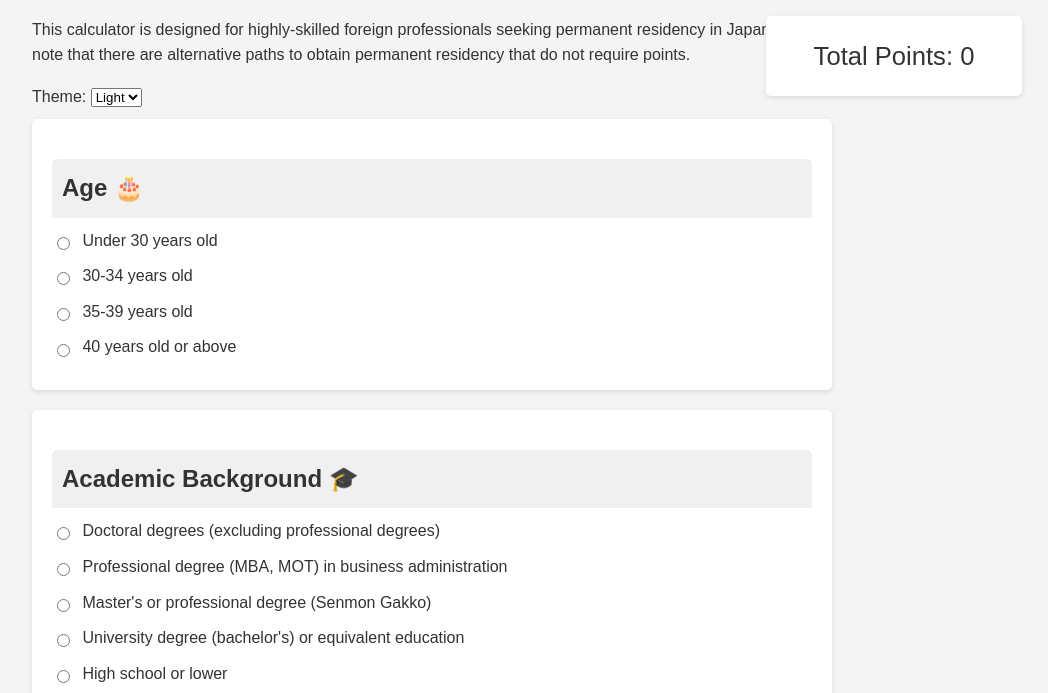
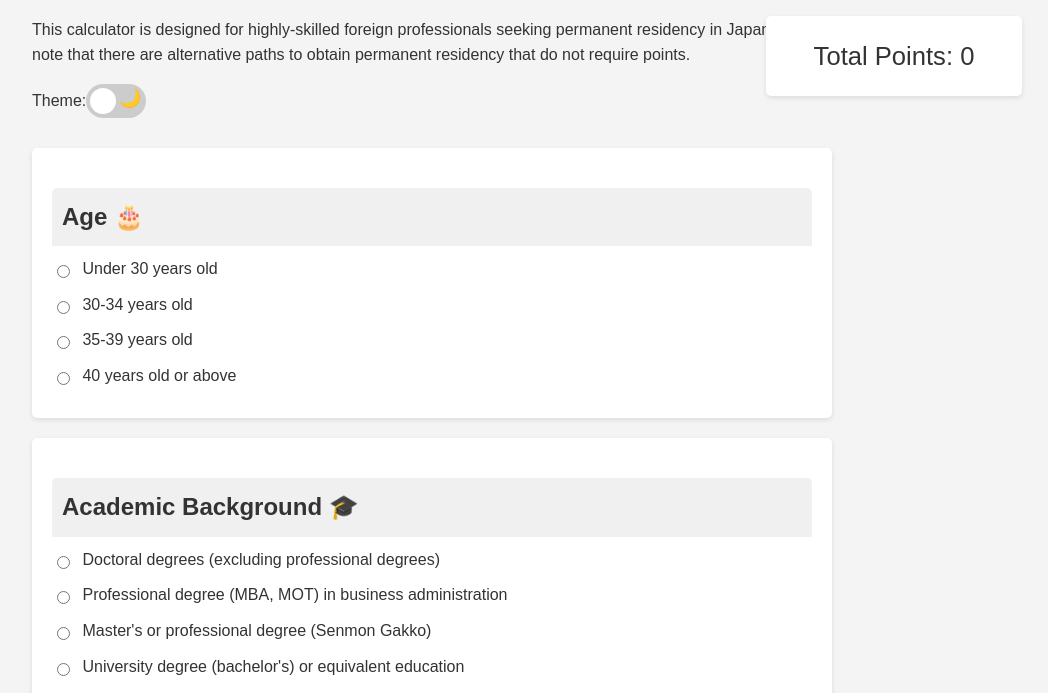
Before and after one commit to rbnhd/pr-point-calc-japan, a plain HTML site: page index.html in a window 1280 px wide. Shown: the part 104-797 px from the top of the page, without its empty margins (208-1256 px from the left). Drawn offline with Linux system fonts and the light colour scheme.

Commit message:
create a toggle for dark mode

```diff
--- a/index.html
+++ b/index.html
@@ -146,10 +146,77 @@
         .dark-mode .points-green {
             background-color: hsl(120, 68%, 12%);
         }
+
+        .dark-mode-toggle {
+            display: flex;
+            align-items: center;
+            margin-bottom: 20px;
+        }
+
+        .toggle-switch {
+            position: relative;
+            display: inline-block;
+            width: 60px;
+            height: 34px;
+        }
+
+        .toggle-switch input {
+            opacity: 0;
+            width: 0;
+            height: 0;
+        }
+
+        .toggle-slider {
+            position: absolute;
+            cursor: pointer;
+            top: 0;
+            left: 0;
+            right: 0;
+            bottom: 0;
+            background-color: #ccc;
+            transition: .4s;
+            border-radius: 34px;
+        }
+
+        .toggle-slider:before {
+            position: absolute;
+            content: "";
+            height: 26px;
+            width: 26px;
+            left: 4px;
+            bottom: 4px;
+            background-color: white;
+            transition: .4s;
+            border-radius: 50%;
+        }
+
+        input:checked+.toggle-slider {
+            background-color: #2196F3;
+        }
+
+        input:checked+.toggle-slider:before {
+            transform: translateX(26px);
+        }
+
+        .toggle-icons {
+            display: flex;
+            justify-content: space-between;
+            padding: 0 5px;
+            color: #fff;
+            font-size: 18px;
+        }
+
+        .hosted-by {
+            margin-top: 20px;
+            text-align: center;
+        }
     </style>
 </head>
 
 <body>
+
+
+
     <div class="container">
         <h1>PR Eligibility Points Calculator, Japan</h1>
         <p>This calculator is designed for highly-skilled foreign professionals seeking permanent residency in Japan.
@@ -160,12 +227,18 @@
         </div>
 
         <div class="dark-mode-toggle">
-            <label for="dark-mode">Theme:</label>
-            <select id="dark-mode">
-                <option value="light">Light</option>
-                <option value="dark">Dark</option>
-            </select>
+            <label for="dark-mode-switch">Theme:</label>
+            <label class="toggle-switch">
+                <input type="checkbox" id="dark-mode-switch">
+                <span class="toggle-slider">
+                    <div class="toggle-icons">
+                        <span>☀️</span>
+                        <span>🌙</span>
+                    </div>
+                </span>
+            </label>
         </div>
+
 
         <form id="calculator-form">
             <section>
@@ -400,26 +473,37 @@
             </ul>
         </section>
 
+
         <footer>
             <p class="disclaimer">Disclaimer: The host does not take any responsibility for the validity of the points.
                 Please check the latest information on the <a
                     href="https://www.moj.go.jp/isa/applications/resources/newimmiact_3_index.html"
                     target="_blank">Ministry of Justice Japan webpage for highly-skilled human resources point
                     system</a>.</p>
+            <p class="hosted-by">Hosted on GitHub by <a href="https://github.com/rbnhd/pr-point-calc-japan"
+                    target="_blank">Vikram Kushwaha</a></p>
         </footer>
+
     </div>
 
     <script>
         const form = document.getElementById('calculator-form');
         const totalPointsElement = document.getElementById('total-points');
-        const darkModeSelect = document.getElementById('dark-mode');
         const innovationSupportCheckbox = document.getElementById('innovation-support');
         const smeCheckbox = document.getElementById('sme');
-        // const floatingPointsElement = document.getElementById('floating-points');
 
         form.addEventListener('change', calculatePoints);
-        darkModeSelect.addEventListener('change', toggleDarkMode);
         innovationSupportCheckbox.addEventListener('change', toggleSMECheckbox);
+
+        // Dark mode toggle
+        const darkModeSwitch = document.getElementById('dark-mode-switch');
+        darkModeSwitch.addEventListener('change', toggleDarkMode);
+
+        function toggleDarkMode() {
+            const body = document.body;
+            body.classList.toggle('dark-mode');
+        }
+
 
         function calculatePoints() {
             const age = parseInt(form.elements['age'].value) || 0;
```
